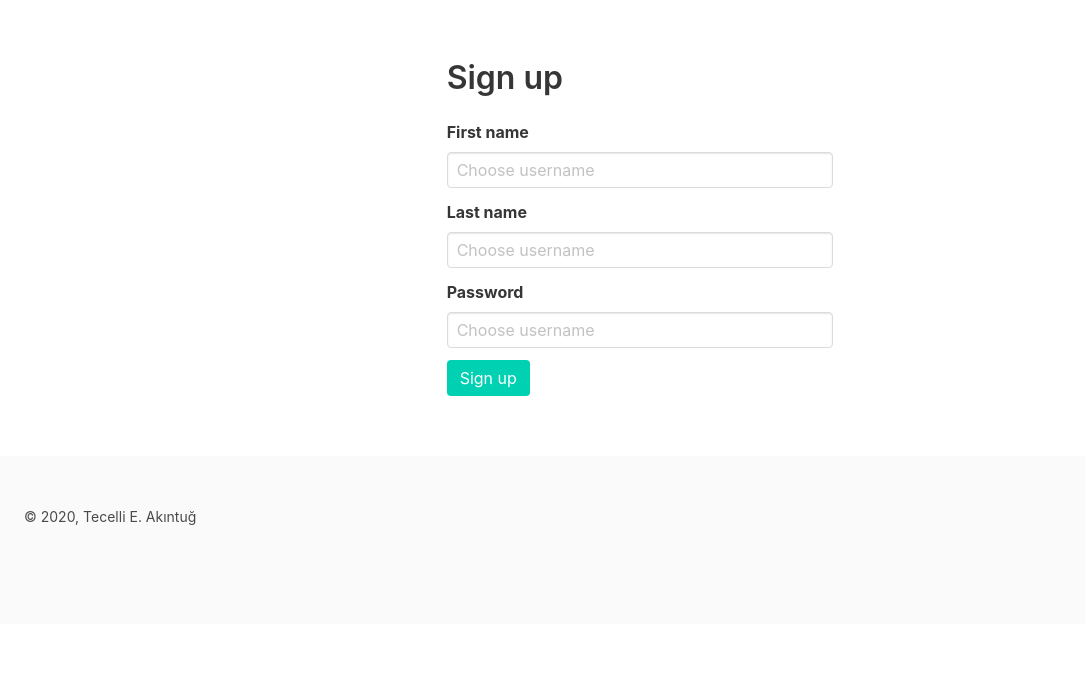
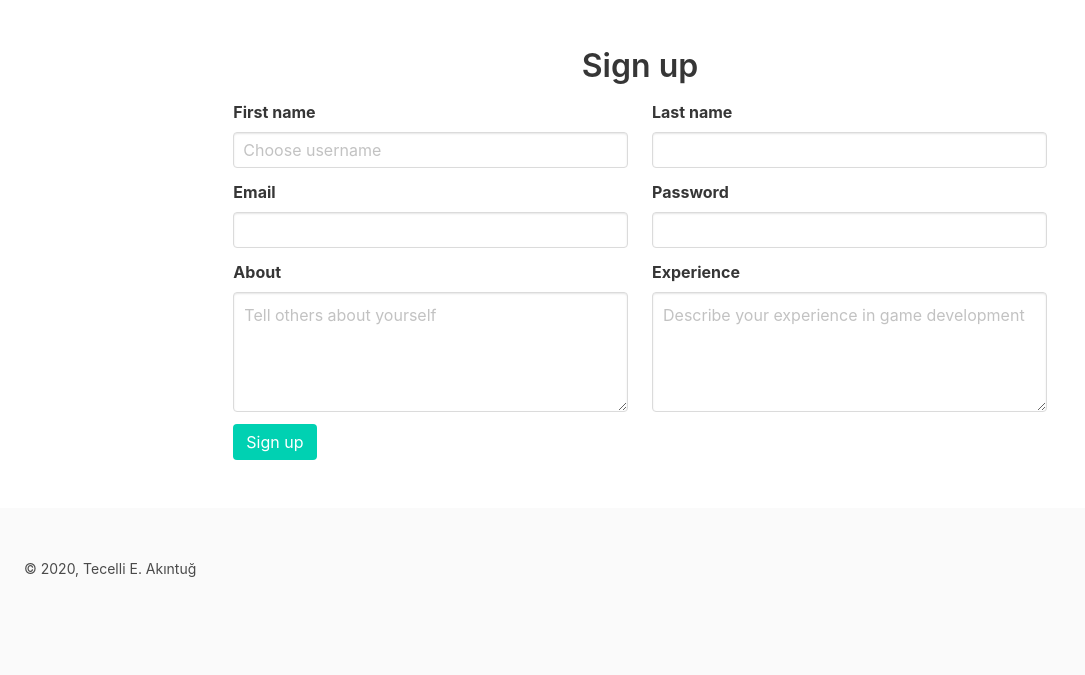
Before and after one commit to ANamelessGhoul/TeamMaker, a Flask app: page /signup in a window 1280 px wide. Shown: the part 52-727 px from the top of the page, without its empty margins (0-1085 px from the left). Run offline with Flask 2, Linux system fonts and the light colour scheme.

Commit message:
Organized signup page

```diff
--- a/templates/macros.html
+++ b/templates/macros.html
@@ -1,8 +1,8 @@
-{% macro required_text_field(values, name, type = 'text', label = name) %}
+{% macro required_text_field(values, name, type = 'text', label = name, required = True, placeholder="") %}
     <div class="field">
         <label for="{{name}}" class="label">{{label|capitalize}}</label>
         <div class="control ">
-            <input type="{{type}}" name="{{name}}" class="input {{'is-danger' if name in values.errors}}" required="required" placeholder="Choose username" value="{{ values.data[name] }}"/>
+            <input type="{{type}}" name="{{name}}" class="input {{'is-danger' if name in values.errors}}" {{'required' if required else ''}}  placeholder= "{{ placeholder }}" value="{{ values.data[name] }}"/>
         </div>
         {% if name in values.errors %}
         <p class="help is-danger">
@@ -11,3 +11,17 @@
         {% endif %}
     </div>
 {% endmacro %}
+
+{% macro required_text_area(values, name, label = name, required = True, placeholder = '') %}
+    <div class="field">
+        <label for="{{name}}" class="label">{{label|capitalize}}</label>
+        <div class="control ">
+            <textarea name="{{name}}" class="textarea {{'is-danger' if name in values.errors}}" {{'required' if required else ''}} placeholder="{{ placeholder }}" value="{{ values.data[name] }}"></textarea>
+        </div>
+        {% if name in values.errors %}
+        <p class="help is-danger">
+            {{ values.errors[name] }}
+        </p>
+        {% endif %}
+    </div>
+{% endmacro %}
--- a/templates/signup.html
+++ b/templates/signup.html
@@ -3,19 +3,31 @@
 {% block title %}Sign up{% endblock %}
 {% block content %}
 
-<div class="column is-4 is-offset-4">
-    <h1 class="title">Sign up</h1>
+<form action="" method="post" name="movie_edit">
+    <div class="container" style="text-align: center">
+        <h1 class="title">Sign up</h1>
+    </div>
 
-    <form action="" method="post" name="movie_edit">
-        {{ macros.required_text_field(values, 'name', label = 'First Name')}}
-        {{ macros.required_text_field(values, 'lastname', label = 'Last Name')}}
-        {{ macros.required_text_field(values, 'password', type='password')}}
+    <div class="columns is-centered">
+        <div class="column is-4">
+            {{ macros.required_text_field(values, 'firstname', label = 'First Name', placeholder = 'Choose username', required=False)}}
+            {{ macros.required_text_field(values, 'email', type='email')}}
+            {{ macros.required_text_area(values, 'about', placeholder='Tell others about yourself')}}
 
-        <div class="field is-grouped">
-            <div class="control">
-                <button class="button is-primary">Sign up</button>
+            <div class="field is-grouped">
+                <div class="control">
+                    <button class="button is-primary">Sign up</button>
+                </div>
             </div>
         </div>
-    </form>
-</div>
+        <div class="column is-4">
+
+            {{ macros.required_text_field(values, 'lastname', label = 'Last Name')}}
+
+            {{ macros.required_text_field(values, 'password', type='password')}}
+            {{ macros.required_text_area(values, 'experience', placeholder='Describe your experience in game development')}}
+        </div>
+    </div>
+</form>
+
 {% endblock %}
--- a/view.py
+++ b/view.py
@@ -97,6 +97,11 @@ def signup_page():
                 "signup.html",
                 values=request.form,
             )
+        print(request.form.data["firstname"])
+        print(request.form.data["lastname"])
+        print(request.form.data["email"])
+        print(request.form.data["password"])
+        print(request.form.data["about"])
         # title = request.form.data["title"]
         # year = request.form.data["year"]
         # movie = Movie(title, year=year)
@@ -108,17 +113,45 @@ def validate_signup_form(form):
     form.data = {}
     form.errors = {}
 
-    form_name = form.get("name", "").strip()
-    if len(form_name) == 0:
-        form.errors["name"] = "Title can not be blank."
+    # validate first name
+    first_name = form.get("firstname", "").strip()
+    if len(first_name) == 0:
+        form.errors["firstname"] = "First name can not be blank."
+    elif len(first_name) > 127:
+        form.errors["firstname"] = "First name is too long."
     else:
-        form.data["name"] = form_name
+        form.data["firstname"] = first_name
 
-    form_first = form.get("lastname", "").strip()
-    if len(form_first) == 0:
-        form.errors["lastname"] = "Last Name can not be blank."
+    # validate last name
+    last_name = form.get("lastname", "").strip()
+    if len(last_name) == 0:
+        form.errors["lastname"] = "Last name can not be blank."
+    elif len(last_name) > 127:
+        form.errors["lastname"] = "Last name is too long."
     else:
-        form.data["lastname"] = form_first
+        form.data["lastname"] = last_name
+
+    # validate email
+    email = form.get("email", "").strip()
+    if len(email) == 0:
+        form.errors["email"] = "Email can not be blank."
+    elif False:
+        # TODO:Check database for email
+        pass
+    else:
+        form.data["email"] = email
+
+    # validate password
+    password = form.get("password", "")
+    if len(password) == 0:
+        form.errors["password"] = "Email can not be blank."
+    elif False:
+        # TODO:validate password
+        pass
+    else:
+        form.data["password"] = password
+
+    form.data["about"] = form.get("about", "")
 
     return len(form.errors) == 0
 
@@ -136,28 +169,28 @@ def login_page():
                 "login.html",
                 values=request.form,
             )
-        else:
-            user = load_user(request.form.data["name"])
-            if user is not None:
-                login_user(user)
-                print('Logged in')
-        # title = request.form.data["title"]
-        # year = request.form.data["year"]
-        # movie = Movie(title, year=year)
-        # db = current_app.config["db"]
-        # movie_key = db.add_movie(movie)
+        # TODO: validation
+        user = load_user(request.form.data["password"])
+        if user is not None:
+            login_user(user)
+            print('Logged in')
         return redirect(url_for("home_page"))
 
 def validate_login_form(form):
     form.data = {}
     form.errors = {}
 
-    form_name = form.get("name", "").strip()
+    form_name = form.get("email", "").strip()
     if len(form_name) == 0:
-        form.errors["name"] = "Name can not be blank."
+        form.errors["email"] = "Email can not be blank."
     else:
-        form.data["name"] = form_name
+        form.data["email"] = form_name
 
+    password = form.get("password", "")
+    if len(form_name) == 0:
+        form.errors["password"] = "Password can not be blank"
+    else:
+        form.data["password"] = password
 
 
     return len(form.errors) == 0
```
Also changed, not shown: templates/login.html (+6 -3 lines), README.md.
